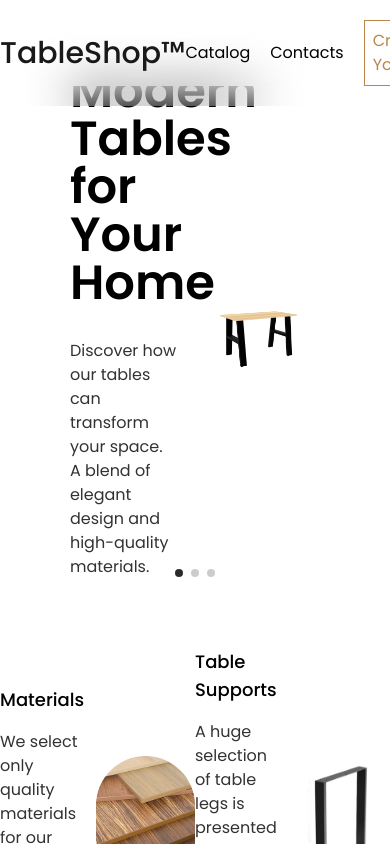
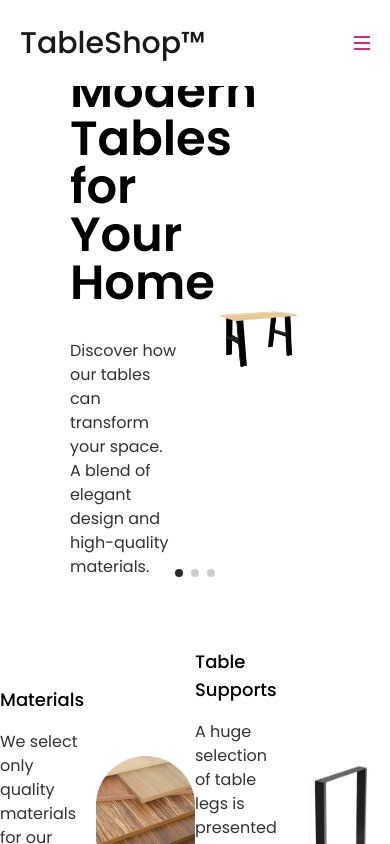
Before and after one commit to darkysadow/tableShop, a Next.js app in the folder client/: page / in a window 390 px wide. Shown: the top 844 px of the page. Built offline with nearby package versions, Linux system fonts and the light colour scheme.

Commit message:
Added styles for scrollbar. Added styles to header for mobile sizes

```diff
--- a/client/app/globals.css
+++ b/client/app/globals.css
@@ -230,3 +230,14 @@
 .social-links > a:hover {
   color: #bd8448;
 }
+
+html::-webkit-scrollbar,
+body::-webkit-scrollbar {
+  background-color: transparent;
+  width: 5px;
+}
+
+html::-webkit-scrollbar-thumb,
+body::-webkit-scrollbar-thumb {
+  background-color: #232323;
+}
--- a/client/components/Header/Header.jsx
+++ b/client/components/Header/Header.jsx
@@ -2,28 +2,41 @@
 
 import { slideAnimation } from '@/config/motion';
 import { motion, AnimatePresence } from 'framer-motion';
-import cartImage from '@/public/cart.png'
-import shoppingBag from '@/public/shoppingBag.png'
-import Image from 'next/image';
 import Link from 'next/link';
-import React from 'react'
+import React, { useState } from 'react'
 
 const Header = () => {
+  const [mobileBurgerOpened, setMobileBurgerOpened] = useState(false);
+  const toggleMobileBurgerOpened = () => {
+
+    if (mobileBurgerOpened) {
+      setMobileBurgerOpened(false)
+    } else {
+      setMobileBurgerOpened(true)
+
+    }
+    console.log(mobileBurgerOpened);
+  }
   return (
     <AnimatePresence>
-      <header className='fixed z-50 w-full bg-transparent backdrop-blur-xl  py-5'>
+      <header className='fixed z-50 w-full bg-transparent backdrop-blur-xl px-5  py-5'>
         <div className='container mx-auto font-poppins flex flex-row justify-between items-center'>
           <motion.h1 className="text-3xl leading-[46px] font-medium  text-[#1a1919]" {...slideAnimation('left')}><Link href={'/'}>TableShop™</Link></motion.h1>
 
-          <motion.nav className='flex flex-row gap-5 items-center' {...slideAnimation('down')}>
+          <motion.nav className='flex flex-row gap-5 max-md:hidden items-center' {...slideAnimation('down')}>
             <Link href='/catalog' className='hover:text-[#bd8448] transition hover:scale-105'>Catalog</Link>
             <Link href='/contacts' className='hover:text-[#bd8448] transition hover:scale-105'>Contacts</Link>
             <Link href='/configurator' className='p-2 border border-[#bd8448] text-[#bd8448] hover:bg-[#bd8448] hover:text-white transition hover:scale-105'>Create Your</Link>
           </motion.nav>
           {/* Controls */}
-          <motion.div className='flex flex-row items-center gap-3 text-[14px]'
+          <motion.div className='flex flex-row items-center gap-x-7 text-[14px] max-md:hidden'
             {...slideAnimation('right')}>
             <div className='flex flex-row items-center gap-1 cursor-pointer transition hover:text-[#bd8448]'>
+              <span className='_icon-loup text-xl'></span>
+              Search
+            </div>
+            <div className='flex flex-row items-center gap-1 cursor-pointer transition hover:text-[#bd8448]'>
+              <span className='_icon-bag text-xl'></span>
               Cart
             </div>
             {/* Burger */}
@@ -35,8 +48,47 @@ const Header = () => {
               <span className="block h-0.5 w-4 transition group-hover:bg-[#bd8448] bg-black"></span>
             </div>
           </motion.div>
+          <div
+            className='hidden w-4 h-4 relative max-md:block burger-menu space-y-1 group transition-all'
+            onClick={toggleMobileBurgerOpened}
+          >
+            {/* <span className="block h-0.5 w-4 transition group-hover:bg-[#bd8448] bg-black"></span>
+              <span className="block h-0.5 w-4 transition group-hover:bg-[#bd8448] bg-black"></span>
+              <span className="block h-0.5 w-4 transition group-hover:bg-[#bd8448] bg-black"></span> */}
+            <span className={"absolute block h-0.5 w-4 transition group-hover:bg-[#bd8448]  " + `${mobileBurgerOpened ? "rotate-45 bottom-1/3 -translate-y-1/3 bg-[#bd8448]" : "top-[1px] bg-pink-600"}`}></span>
+            <span className={"absolute block h-0.5 w-4 transition group-hover:bg-[#bd8448]  " + `${mobileBurgerOpened ? "-rotate-45 top-1/3 -translate-y-1/3 bg-[#bd8448]" : 'top-1/4 -translate-y-1/2 bg-pink-600'}`}></span>
+            <span className={"absolute block h-0.5 w-4 transition group-hover:bg-[#bd8448] bg-pink-600 " + `${mobileBurgerOpened ? "opacity-0" : 'opacity-1 bottom-[1px]'}`}></span>
+          </div>
         </div>
+        <div className={'flex items-center justify-center mobile-burger-layout fixed top-20 transition-all w-full h-[100vh] z-[49] pb-20 bg-white ' + `${mobileBurgerOpened ? 'right-0' : '-right-full'}`} >
+          <nav className='mx-auto flex flex-col gap-y-2 text-right'>
+            <Link href='/catalog'>Catalog</Link>
+            <Link href='/contacts'>Contacts</Link>
+            <Link href='/configurator'>Create Your</Link>
+            <hr />
+            <div className='flex flex-col gap-y-1'>
 
+              <Link href={'/wishlist'}>Wishlist</Link>
+              <Link href={'/login'}>Sign in</Link>
+              <Link href={'/register'}>Register</Link>
+              <Link
+                className='flex flex-row items-center justify-end gap-x-1'
+                href={'/search'}
+              >
+                <span className='_icon-loup text-xl'></span>
+                Search
+              </Link>
+              <Link
+                className='flex flex-row items-center justify-end gap-x-1'
+                href={'/cart'}
+              >
+                <span className='_icon-bag text-xl'></span>
+                Cart
+              </Link>
+            </div>
+
+          </nav>
+        </div>
       </header>
     </AnimatePresence>
   )
```
